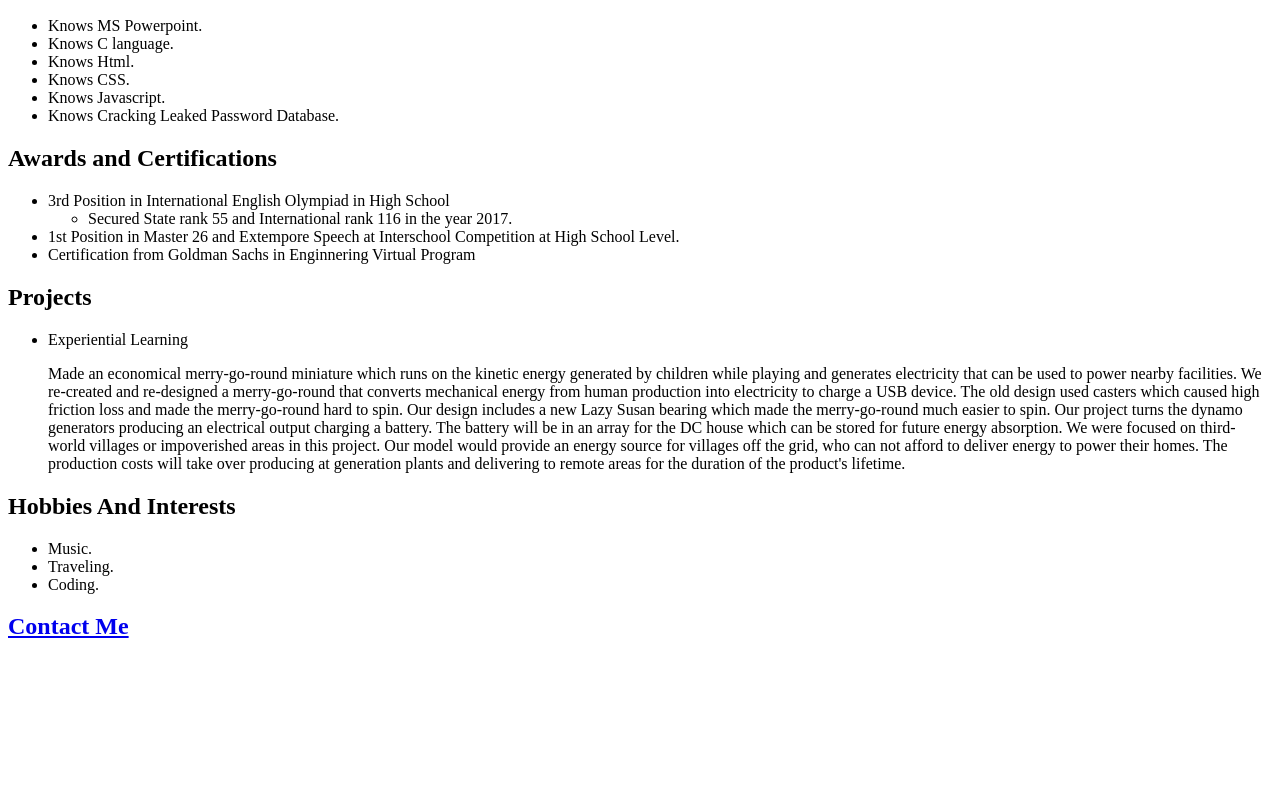
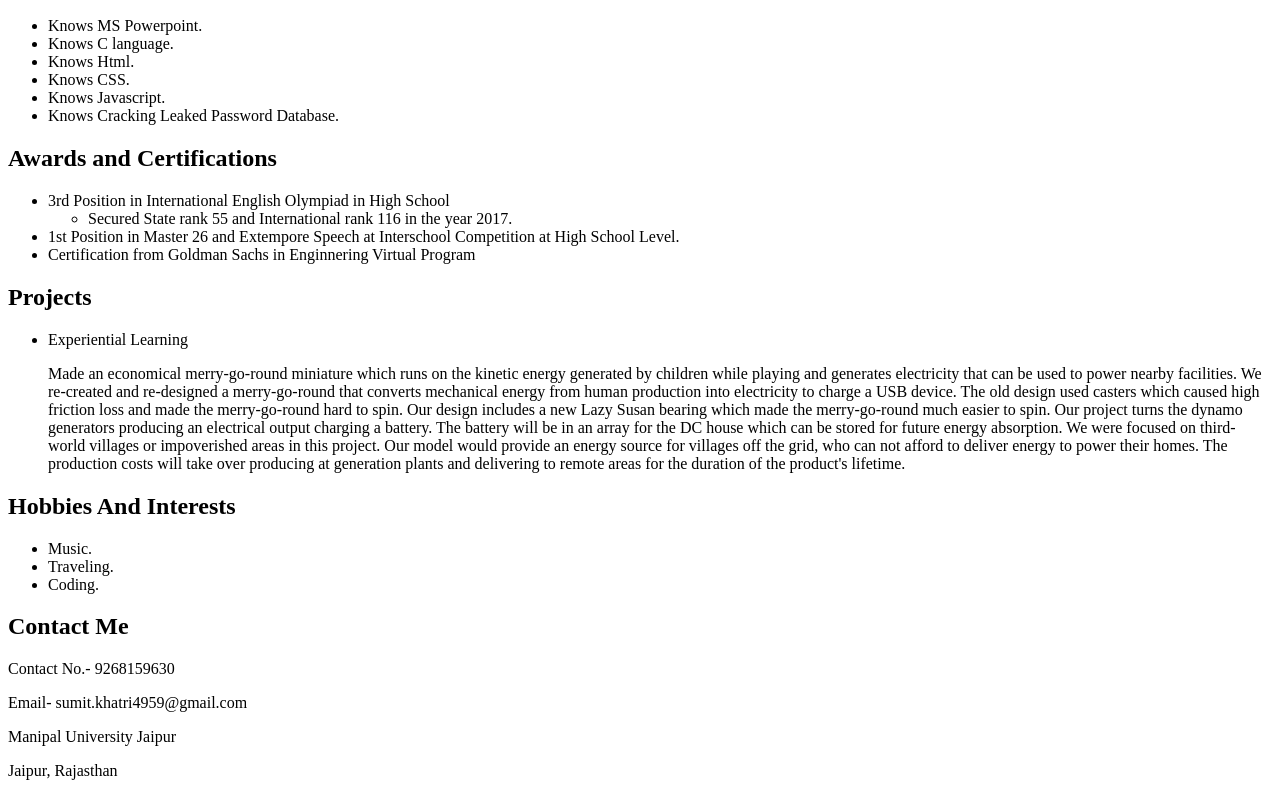
Before and after one commit to iSumitkhatri/Resume, a plain HTML site: page index.html in a window 1280 px wide. Shown: the part 542-1338 px from the top of the page. Before the commit the page ends 1202 px from the top, so only its background shows below. Drawn offline with Linux system fonts and the light colour scheme.

Commit message:
Update index.html

```diff
--- a/index.html
+++ b/index.html
@@ -54,7 +54,13 @@
         <li>Traveling.</li>
         <li>Coding.</li>
     </ul>
-    <h2><a href="./4.3 HTML Porfolio Project/public/contact.html">Contact Me</a></h2>
+    <h2>Contact Me</h2>
+    <p>Contact No.- 9268159630</p>
+    <p> Email- sumit.khatri4959@gmail.com</p>
+    <p>Manipal University Jaipur</p>
+    <p>Jaipur, Rajasthan</p>
+
+
 
 
 
```
